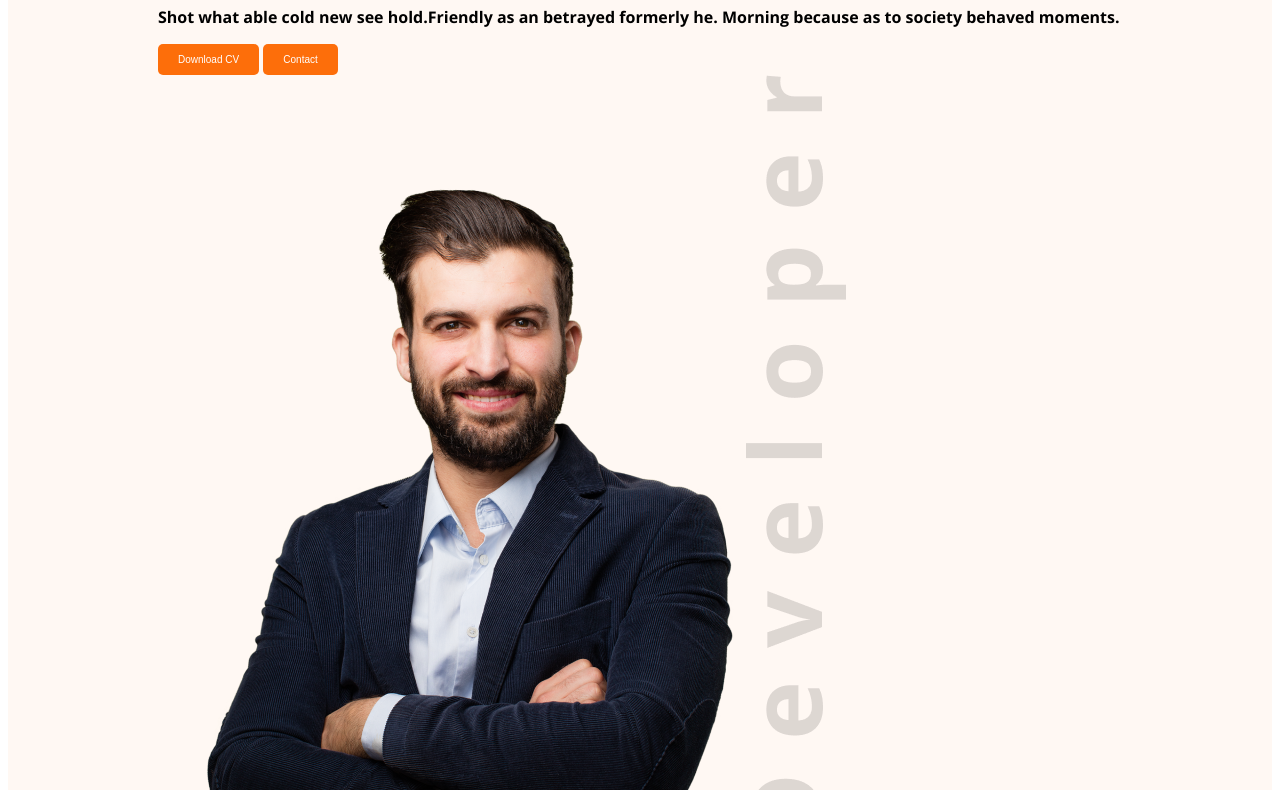
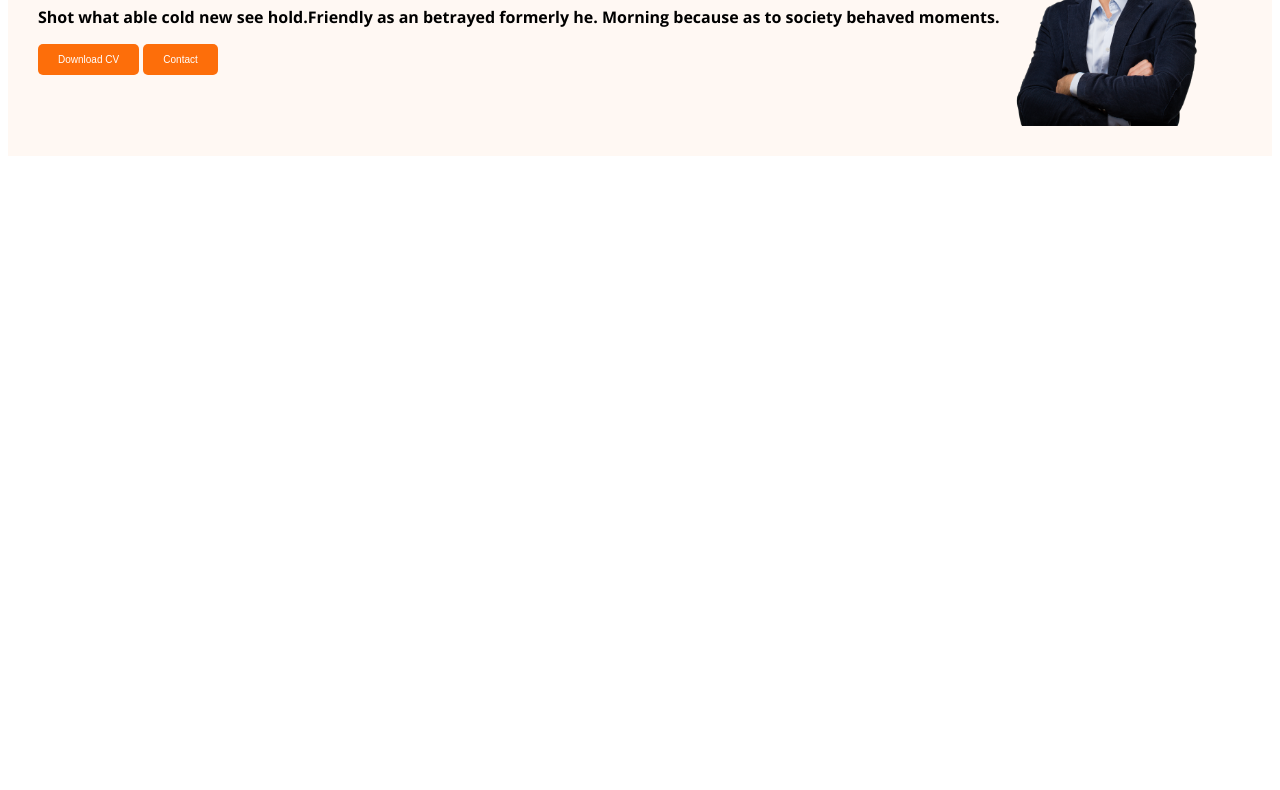
Before and after one commit to sefalyzaman/developer-portfolio, a plain HTML site: page index.html in a window 1280 px wide. Shown: the part 313-1103 px from the top of the page. After the commit the page ends 800 px from the top, so only its background shows below. Drawn offline with nearby package versions, Linux system fonts and the light colour scheme.

Commit message:
banner containt

```diff
--- a/index.html
+++ b/index.html
@@ -30,9 +30,10 @@
                 <button class="btn-primary">Download CV</button>
                 <button class="btn-primary">Contact</button>
             </div>
-            <img class="profile" src="images/hardy.png" alt="">
-            <img src="images/developer.png" alt="">
-            <img src="images/header_bg.png" alt="">
+            <div>
+                <img class="profile" src="images/hardy.png" alt="">
+
+            </div>
         </div>
 
     </header>
--- a/style/portfolio.css
+++ b/style/portfolio.css
@@ -55,7 +55,14 @@ nav a {
 }
 
 .banner {
-    padding: 30px 30px 30px 150px;
+    padding: 30px 30px 30px 30px;
+    display: flex;
 }
+.profile {
 
-.profile {}
+    width: 200px;
+    height: 250px;
+    display: flex;
+
+    align-items: center;
+}
```
